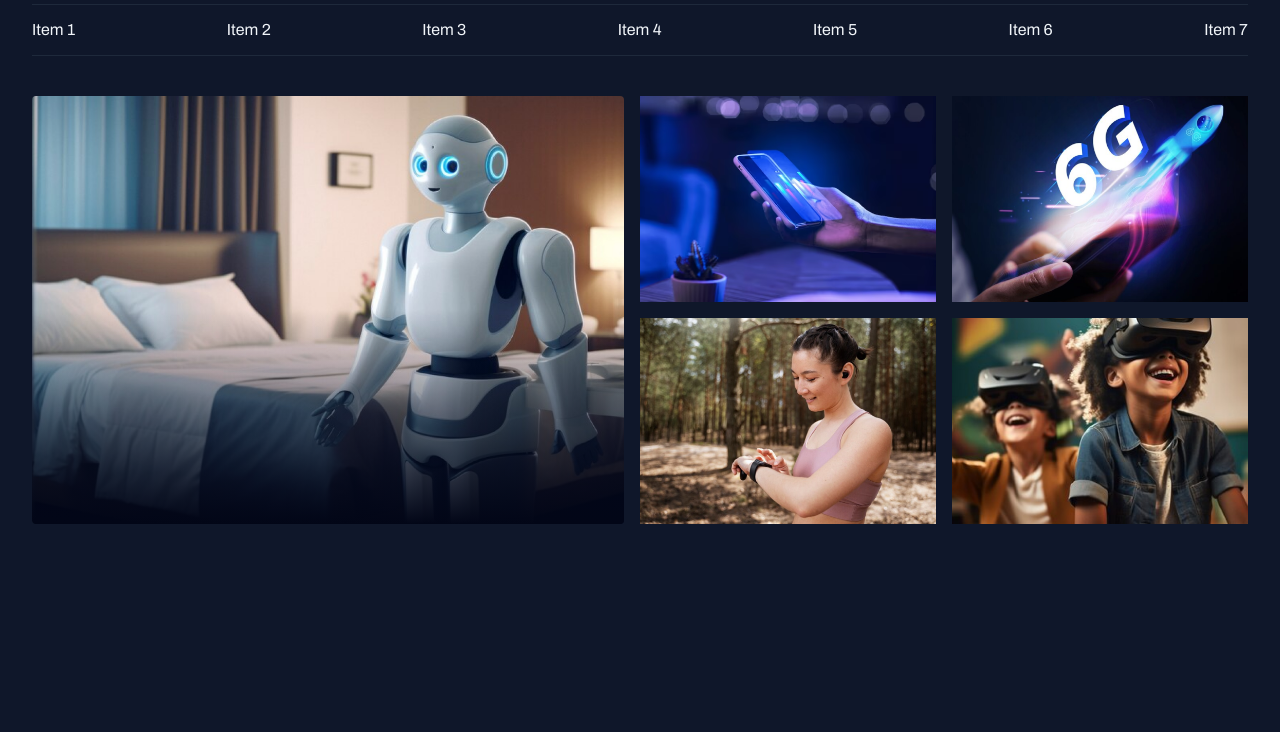
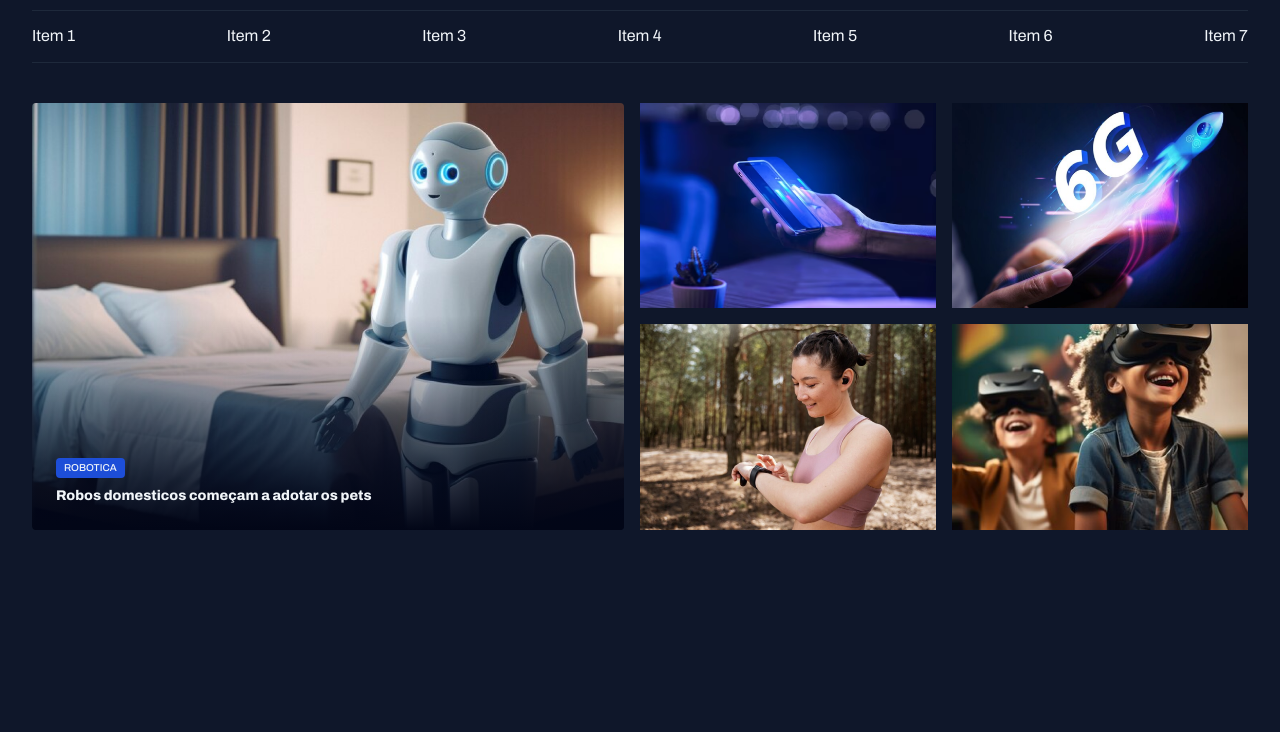
Before and after one commit to rafaelhalder/news, a plain HTML site: page index.html in a window 1280 px wide. Shown: the part 68-800 px from the top of the page. Drawn offline with Linux system fonts and the light colour scheme.

Commit message:
card content

```diff
--- a/index.html
+++ b/index.html
@@ -42,15 +42,19 @@
     </header>
     <main class="grid container">
       <section id="featured" class="grid grid-flow-col gap-16">
-        <div class="card">
+        <figure class="card">
           <img src="assets/images/Image 01.png" alt="" />
-        </div>
-        <div class="grid grid-cols-2 gap-16">
+          <figcaption>
+            <span class="content-tag">robotica</span>
+            <h2 class="text-2xl">Robos domesticos começam a adotar os pets</h2>
+          </figcaption>
+        </figure>
+        <figure class="grid grid-cols-2 gap-16">
           <img src="assets/images/Image 02.png" alt="" />
           <img src="assets/images/Image 03.png" alt="" />
           <img src="assets/images/Image 04.png" alt="" />
           <img src="assets/images/Image 05.png" alt="" />
-        </div>
+        </figure>
       </section>
     </main>
   </body>
--- a/styles/global.css
+++ b/styles/global.css
@@ -55,3 +55,13 @@ img{
 main{
   margin-top: 40px;
 }
+
+.content-tag {
+  display: inline-block;
+  background-color: var(--brand-color-dark);
+  padding: 4px 8px;
+  border-radius: 4px;
+  font: 500 10px/1.2 var(--font-family);
+  text-transform: uppercase;
+  color: var(--text-color-primary);
+}
--- a/styles/header.css
+++ b/styles/header.css
@@ -1,7 +1,7 @@
 #primary{
 padding-block: 20px;
 
-div {
+figure {
   display: flex;
   align-items: center;
   gap: 8px;
--- a/styles/sections.css
+++ b/styles/sections.css
@@ -18,5 +18,14 @@
         #020617 100%
       );
     }
+    figcaption{
+      position: absolute;
+      bottom: 0;
+      padding: 24px;
+
+    h2{
+      margin-top: 8px;
+    }
+    }
   }
 }
--- a/styles/utility.css
+++ b/styles/utility.css
@@ -13,3 +13,19 @@
 .gap-16{
   gap: 16px;
 }
+
+.text-2xl{
+  font: var(--h1);
+}
+
+.text-xl{
+  font: var(--h2);
+}
+
+.text-lg{
+  font: var(--h3);
+}
+
+.text-sm{
+  font: var(--h1);
+}
```
